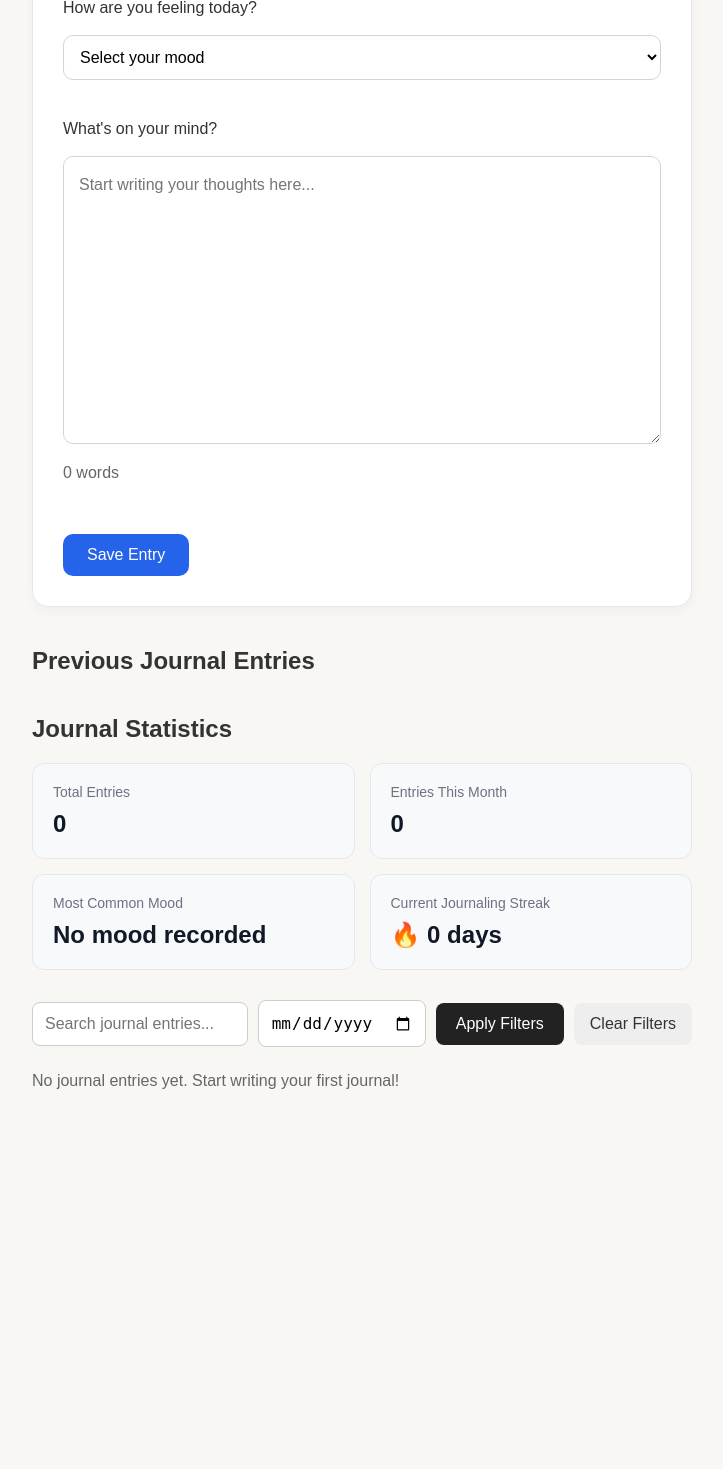
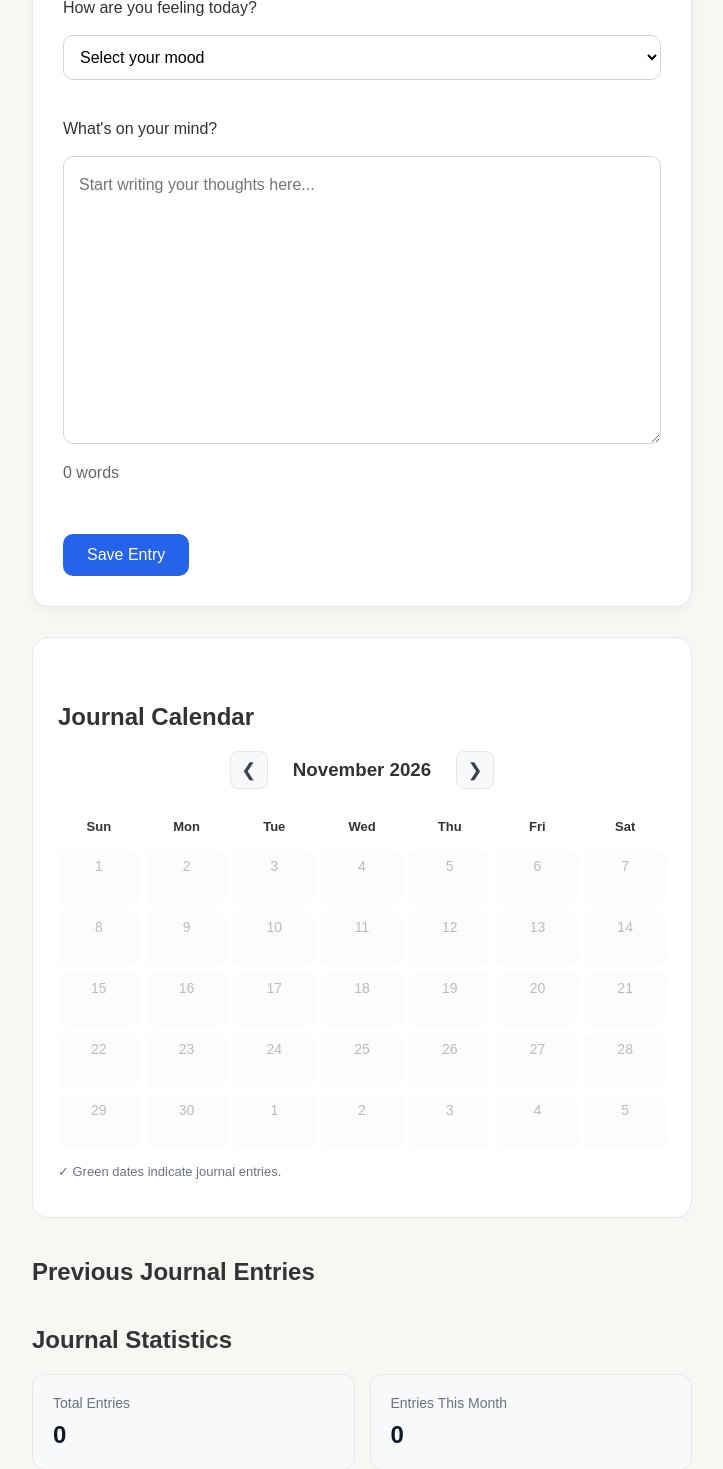
Before and after one commit to bibekshah47/daily-journal, a Flask app: page / in a window 1280 px wide. Shown: the part 358-1827 px from the top of the page, without its empty margins (278-1001 px from the left). Before the commit the page ends 1447 px from the top, so only its background shows below. Run offline with Flask 3, Linux system fonts and the light colour scheme; data that the repository does not hold is empty.

Commit message:
Navigation Calendar

```diff
--- a/app.py
+++ b/app.py
@@ -7,6 +7,8 @@ from datetime import date, datetime, timedelta
 
 # Import SQLite to store journal entries
 import sqlite3
+import calendar
+
 
 # Create the Flask application
 app = Flask(__name__)
@@ -21,6 +23,63 @@ def home():
 
     # Message shown after submitting a journal entry
     message = None
+
+
+    today = date.today()
+    message = None
+
+
+    # Get the selected month from the website URL
+    # Example: /?month=2026-10
+    selected_month = request.args.get("month", "")
+
+    # Use the current month if no month was selected
+    if selected_month:
+        try:
+            # Convert "2026-10" into a Python date
+            displayed_month = datetime.strptime(
+                selected_month, "%Y-%m"
+            ).date()
+
+        # Handle an invalid month in the URL
+        except ValueError:
+            displayed_month = today.replace(day=1)
+    else:
+        displayed_month = today.replace(day=1)
+
+    # Get the year and month being displayed
+    current_year = displayed_month.year
+    current_month = displayed_month.month
+
+    # Create a calendar starting on Sunday
+    cal = calendar.Calendar(firstweekday=6)
+
+    # Generate the calendar for the selected month
+    calendar_weeks = cal.monthdatescalendar(
+        current_year,
+        current_month
+    )
+
+    # Calculate the previous month
+    previous_month = (
+        displayed_month.replace(day=1) - timedelta(days=1)
+    ).strftime("%Y-%m")
+
+    # Calculate the next month
+    if current_month == 12:
+        next_month = f"{current_year + 1}-01"
+    else:
+        next_month = f"{current_year}-{current_month + 1:02d}"
+
+    # Print values to test
+    print("Displayed month:", displayed_month)
+    print("Previous month:", previous_month)
+    print("Next month:", next_month)
+
+
+    # Print the calendar weeks to test the result
+    print("Calendar weeks:", calendar_weeks)
+
 
     # Get search and date filter values from the URL
     search_query = request.args.get("search", "")
@@ -163,6 +222,20 @@ def home():
     journal_dates = cursor.fetchall()
 
 
+    # Convert journal dates into a set of date strings
+    # Example: {"2026-11-01", "2026-11-06"}
+
+    calendar_entry_dates = {
+        row[0]
+        for row in journal_dates
+        if row[0] is not None
+    }
+
+    # Print the dates to verify the result
+    print("Calendar entry dates:", calendar_entry_dates)
+
+
+
     # Convert SQLite results into Python date objects
     dates = [
         date.fromisoformat(row[0])
@@ -246,8 +319,15 @@ def home():
         most_common_mood=most_common_mood, # Send the most common mood to HTML
         current_streak=current_streak,
 
+    # Send calendar information to index.html
+        calendar_weeks=calendar_weeks,
+        calendar_entry_dates=calendar_entry_dates,
+        current_month=current_month,
 
-
+            # Calendar navigation information
+        displayed_month=displayed_month,
+        previous_month=previous_month,
+        next_month=next_month,
 
 
     )
--- a/static/style.css
+++ b/static/style.css
@@ -468,3 +468,146 @@ button:hover {
 .entry-actions form {
     margin: 0;
 }
+
+
+/* Main calendar container */
+.calendar-section {
+    background-color: #ffffff;
+    border: 1px solid #e5e7eb;
+    border-radius: 16px;
+    padding: 25px;
+    margin: 30px 0;
+}
+
+/* Calendar month heading */
+.calendar-section h3 {
+    text-align: center;
+    margin-bottom: 20px;
+}
+
+/* Arrange calendar days into seven columns */
+.calendar-grid {
+    display: grid;
+    grid-template-columns: repeat(7, minmax(0, 1fr));
+    gap: 6px;
+}
+
+/* Weekday headings */
+.calendar-weekday {
+    text-align: center;
+    font-weight: bold;
+    font-size: 13px;
+    padding: 10px 0;
+}
+
+
+/* Individual clickable calendar day */
+.calendar-day {
+    display: block;
+    background-color: #f8f9fa;
+    border-radius: 8px;
+    min-height: 55px;
+    padding: 8px;
+    text-align: center;
+    font-size: 14px;
+    box-sizing: border-box;
+
+    /* Remove the default link underline */
+    text-decoration: none;
+
+    /* Set the text color */
+    color: #374151;
+
+    /* Show a pointer when hovering */
+    cursor: pointer;
+}
+
+/* Highlight a calendar date when hovering */
+.calendar-day:hover {
+    background-color: #e5e7eb;
+}
+
+/* Keep journal dates green when hovering */
+.calendar-day.has-entry:hover {
+    background-color: #bbf7d0;
+}
+
+
+/* Highlight dates with journal entries */
+.calendar-day.has-entry {
+    background-color: #dcfce7;
+    color: #166534;
+    font-weight: bold;
+}
+
+/* Fade dates outside the current month */
+.calendar-day.other-month {
+    opacity: 0.35;
+}
+
+/* Display the checkmark */
+.calendar-check {
+    display: block;
+    margin-top: 4px;
+    font-size: 14px;
+}
+
+/* Calendar legend */
+.calendar-legend {
+    color: #6b7280;
+    font-size: 13px;
+    margin-top: 15px;
+}
+
+/* Make calendar cells smaller on mobile */
+@media (max-width: 600px) {
+    .calendar-section {
+        padding: 12px;
+    }
+
+    .calendar-grid {
+        gap: 3px;
+    }
+
+    .calendar-day {
+        min-height: 42px;
+        padding: 5px 2px;
+        font-size: 12px;
+    }
+}
+
+
+/* Arrange month navigation horizontally */
+.calendar-navigation {
+    display: flex;
+    align-items: center;
+    justify-content: center;
+    gap: 25px;
+    margin-bottom: 20px;
+}
+
+/* Remove extra spacing around the month heading */
+.calendar-navigation h3 {
+    margin: 0;
+    text-align: center;
+}
+
+/* Style the previous and next month buttons */
+.calendar-nav-button {
+    display: inline-flex;
+    align-items: center;
+    justify-content: center;
+    width: 36px;
+    height: 36px;
+    border: 1px solid #e5e7eb;
+    border-radius: 8px;
+    background-color: #f8f9fa;
+    color: #374151;
+    text-decoration: none;
+    font-size: 18px;
+}
+
+/* Highlight navigation buttons on hover */
+.calendar-nav-button:hover {
+    background-color: #e5e7eb;
+}
--- a/templates/index.html
+++ b/templates/index.html
@@ -87,11 +87,101 @@
 
 
 
+
+
+
+
+        <!-- Journal Calendar Section -->
+        <section class="calendar-section">
+
+            <h2>Journal Calendar</h2>
+
+            <!-- Calendar month navigation -->
+            <div class="calendar-navigation">
+
+                <!-- Go to the previous month -->
+                <a href="{{ url_for('home', month=previous_month) }}"
+                class="calendar-nav-button"
+                aria-label="Previous month">
+                    &#10094;
+                </a>
+
+                <!-- Display the selected month and year -->
+                <h3>
+                    {{ displayed_month.strftime("%B %Y") }}
+                </h3>
+
+                <!-- Go to the next month -->
+                <a href="{{ url_for('home', month=next_month) }}"
+                class="calendar-nav-button"
+                aria-label="Next month">
+                    &#10095;
+                </a>
+
+            </div>
+
+            <!-- Calendar grid -->
+            <div class="calendar-grid">
+
+
+                <!-- Weekday headings -->
+                <div class="calendar-weekday">Sun</div>
+                <div class="calendar-weekday">Mon</div>
+                <div class="calendar-weekday">Tue</div>
+                <div class="calendar-weekday">Wed</div>
+                <div class="calendar-weekday">Thu</div>
+                <div class="calendar-weekday">Fri</div>
+                <div class="calendar-weekday">Sat</div>
+
+                <!-- Loop through each week -->
+                {% for week in calendar_weeks %}
+
+                    <!-- Loop through each day in the week -->
+                    {% for day in week %}
+
+
+                        <!-- Check if this date has a journal entry -->
+                        <a
+                            href="{{ url_for('home', filter_date=day.isoformat()) }}"
+                            class="calendar-day
+                                {% if day.isoformat() in calendar_entry_dates %}
+                                    has-entry
+                                {% endif %}
+                                {% if day.month != current_month %}
+                                    other-month
+                                {% endif %}
+                            "
+                        >
+
+                            <!-- Display the day number -->
+                            {{ day.day }}
+
+                            <!-- Show a checkmark for journal days -->
+                            {% if day.isoformat() in calendar_entry_dates %}
+                                <span class="calendar-check">✓</span>
+                            {% endif %}
+
+                        </a>
+
+
+                    {% endfor %}
+
+                {% endfor %}
+
+            </div>
+
+            <p class="calendar-legend">
+                ✓ Green dates indicate journal entries.
+            </p>
+
+        </section>
+
         <!-- Previous Journal Entries Section -->
         <h2>Previous Journal Entries</h2>
 
         <!-- Journal Statistics Dashboard -->
         <section class="statistics-section">
+
 
             <h2>Journal Statistics</h2>
 
```
